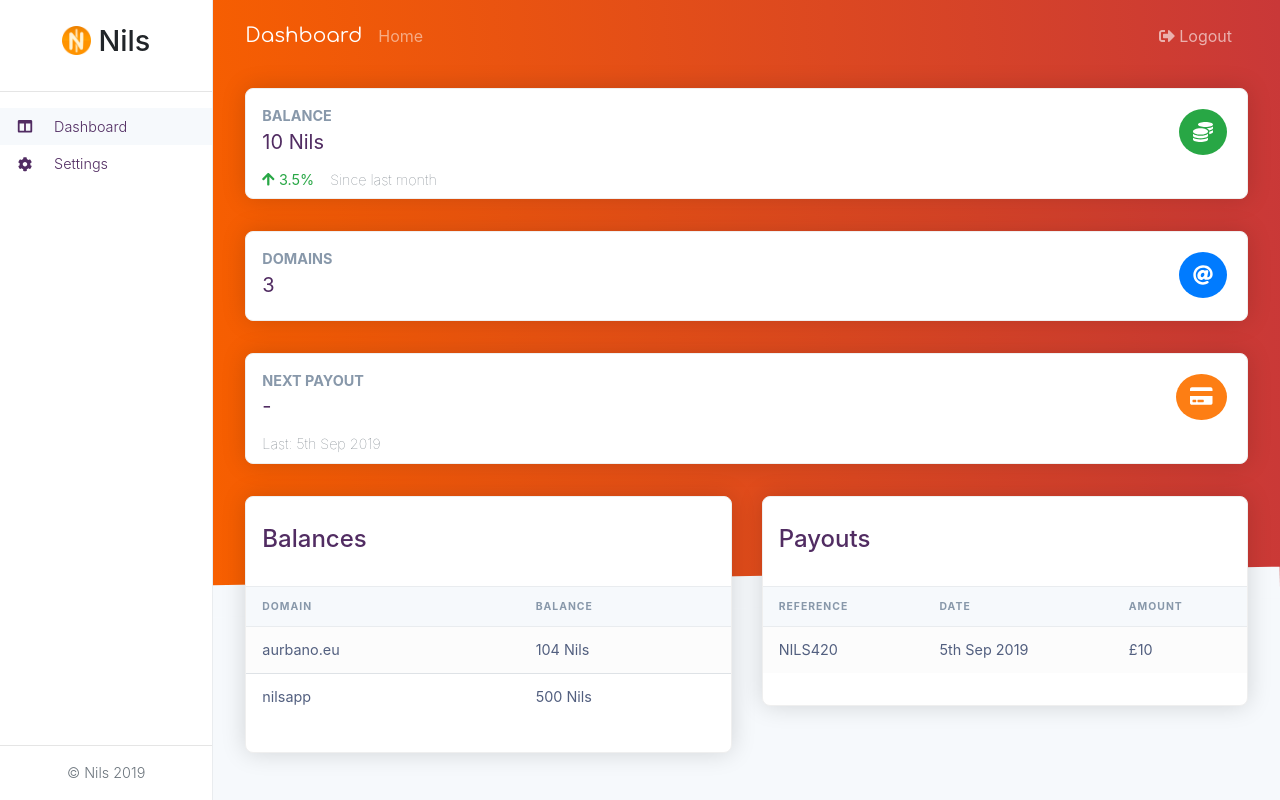
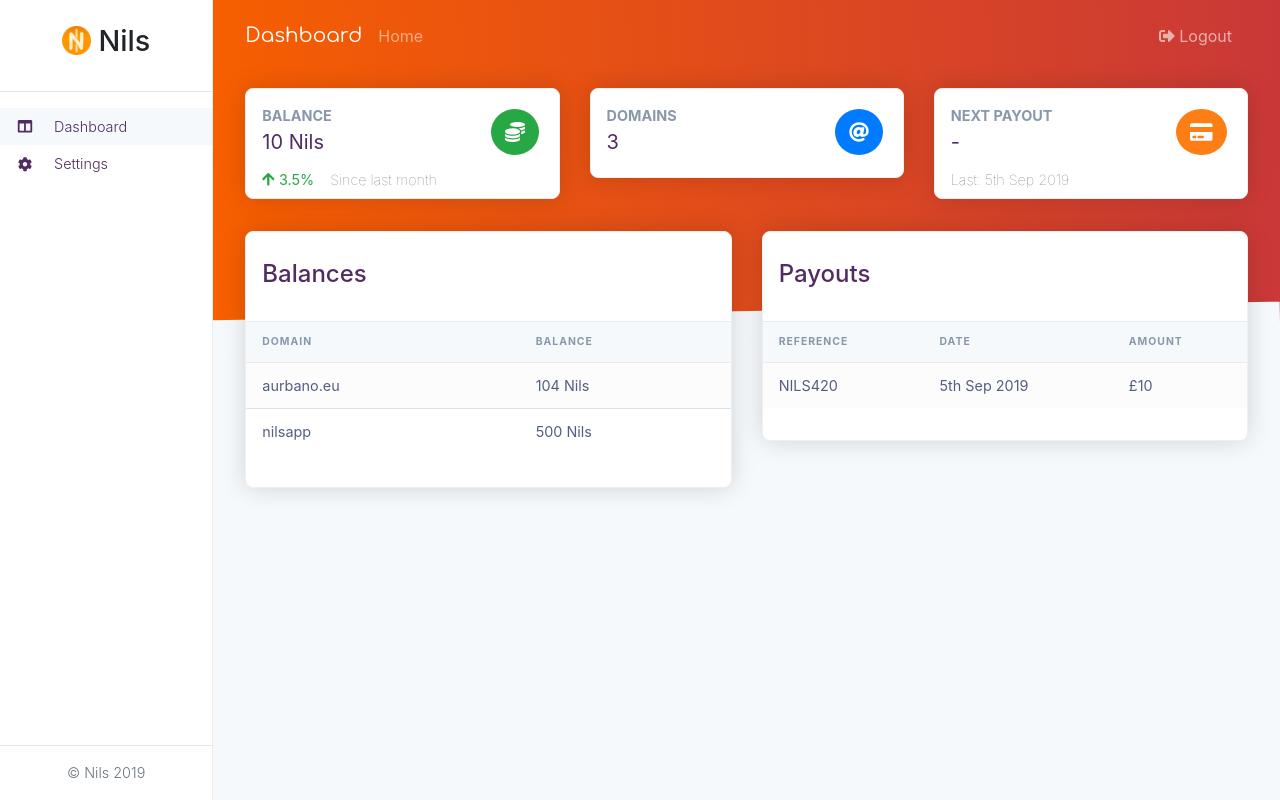
Before and after one commit to nils-app/nils-web, a React (Create React App) app: page /nils-web/dashboard in a window 1280 px wide. Built offline with nearby package versions, Linux system fonts and the light colour scheme.

Commit message:
fix responsive dashboard

```diff
--- a/src/sections/dashboard/pages/index.tsx
+++ b/src/sections/dashboard/pages/index.tsx
@@ -41,7 +41,7 @@ export default () => {
           section='Home'
         />
         <Row>
-          <Col xs={12}>
+          <Col xs={12} sm>
             <Counter
               title="Balance"
               content="10 Nils"
@@ -53,7 +53,7 @@ export default () => {
               tooltip="View your monthly balance"
             />
           </Col>
-          <Col xs={12}>
+          <Col xs={12} sm>
             <Counter
               title="Domains"
               content="3"
@@ -63,7 +63,7 @@ export default () => {
               tooltip="Add/Remove Domains"
             />
           </Col>
-          <Col xs={12}>
+          <Col xs={12} sm>
             <Counter
               title="Next payout"
               content="-"
```
